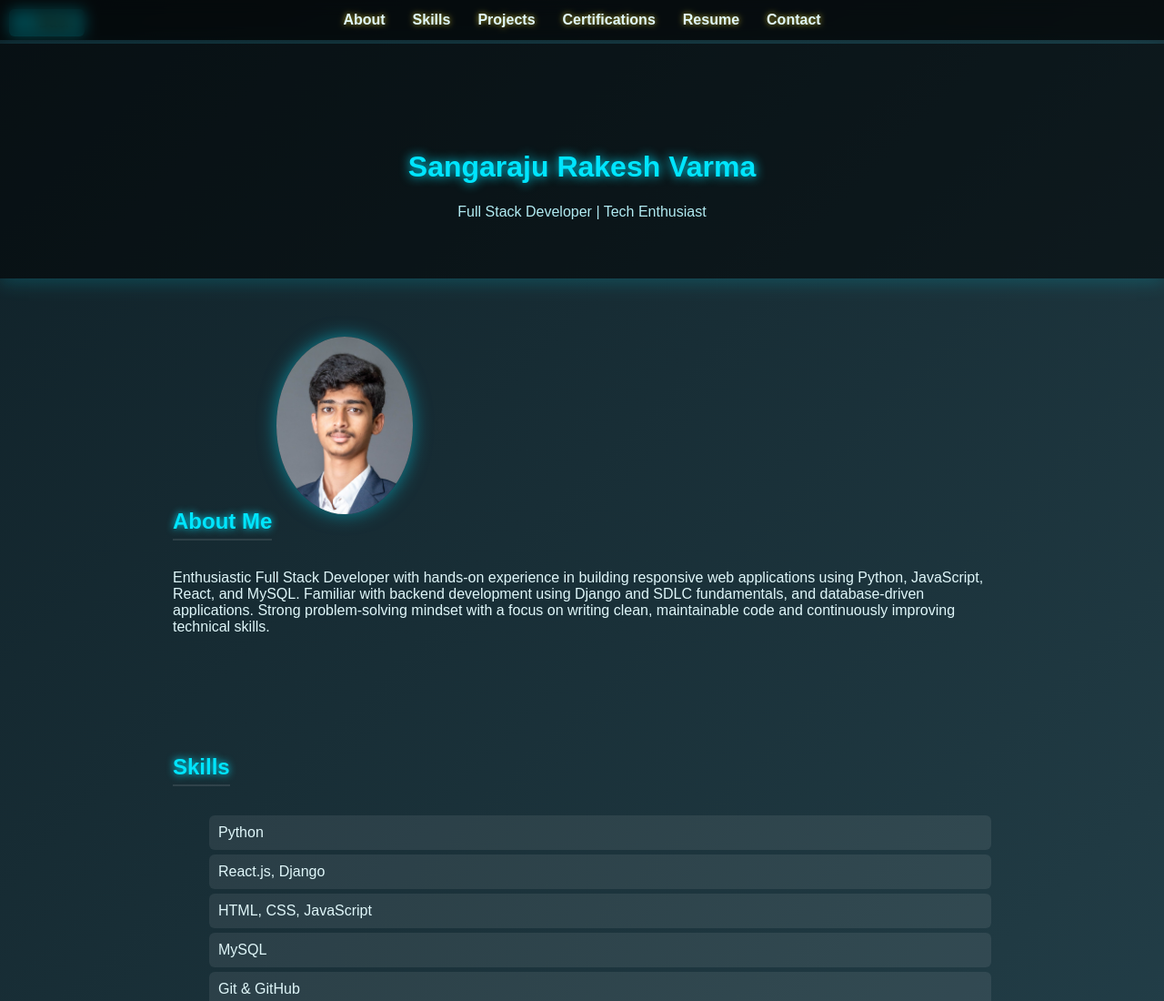
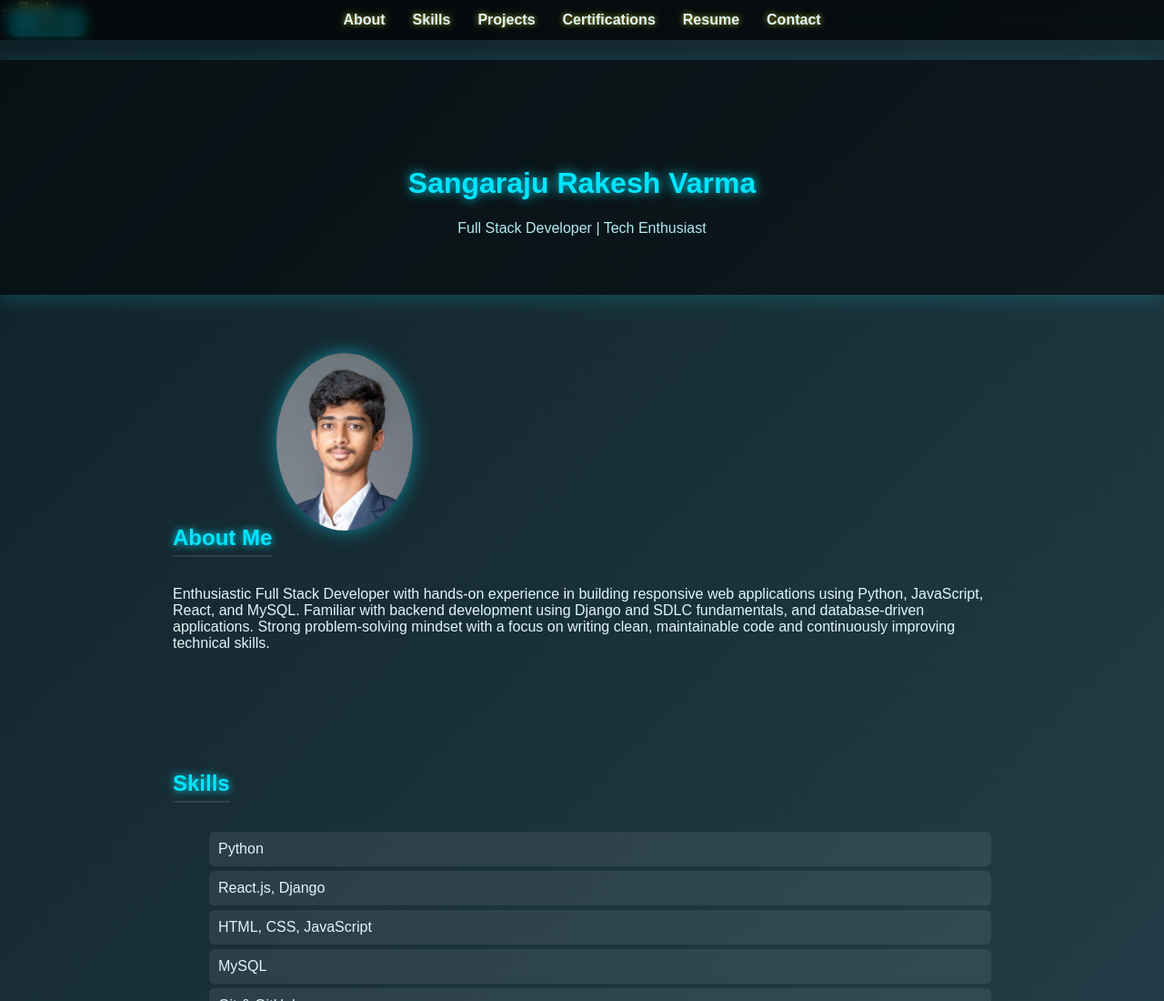
Before and after one commit to Srakeshvarma12/CODSOFT, a plain HTML site: page task1-portfolio/index.html in a window 1280 px wide. Shown: the top 1100 px of the page at 91% size. Drawn offline with Linux system fonts and the light colour scheme.

Commit message:
Update index.html

```diff
--- a/task1-portfolio/index.html
+++ b/task1-portfolio/index.html
@@ -127,6 +127,8 @@
   </style>
 </head>
 <body>
+    <a class="back" href="../">← Back</a>
+
   <a href="../" style="position:absolute;top:10px;left:10px;padding:6px 12px;background:#00e5ff;color:#111;text-decoration:none;border-radius:6px;">← Back</a>
 
   <!-- Navbar -->
```
